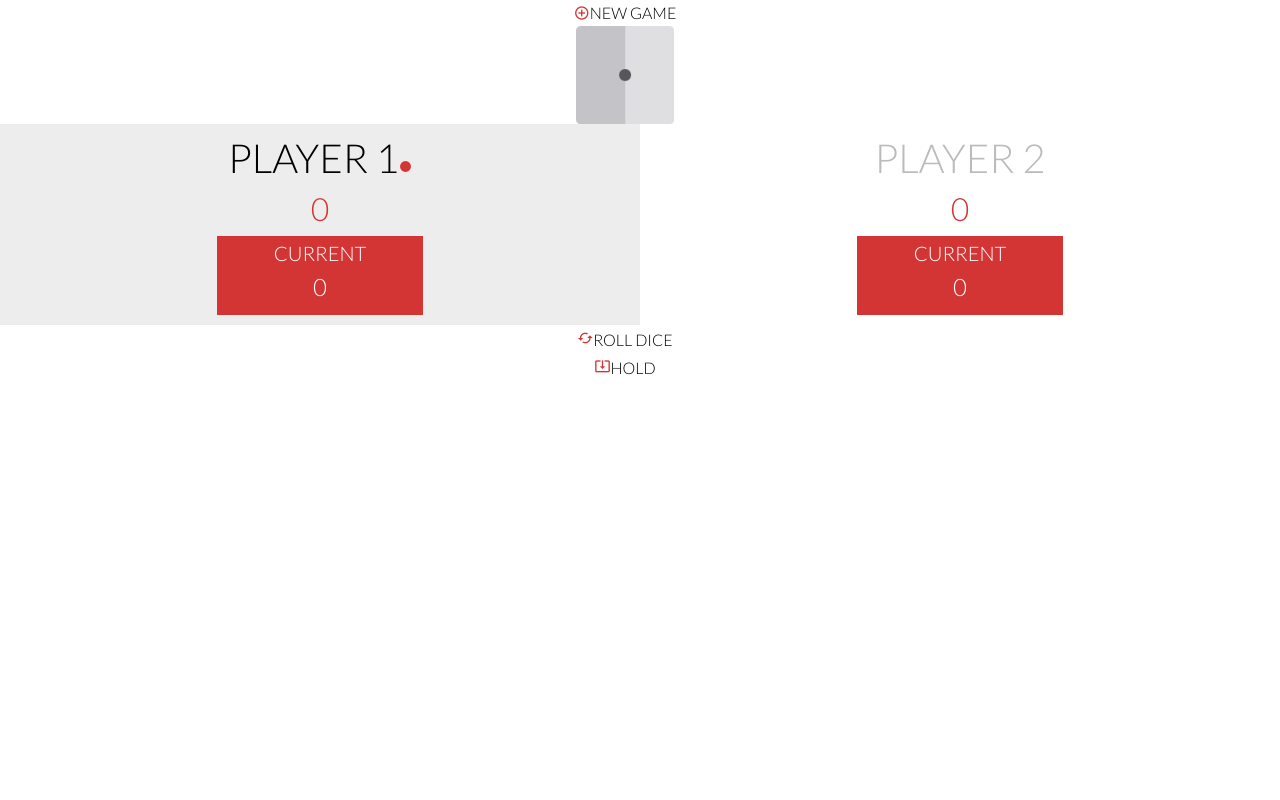
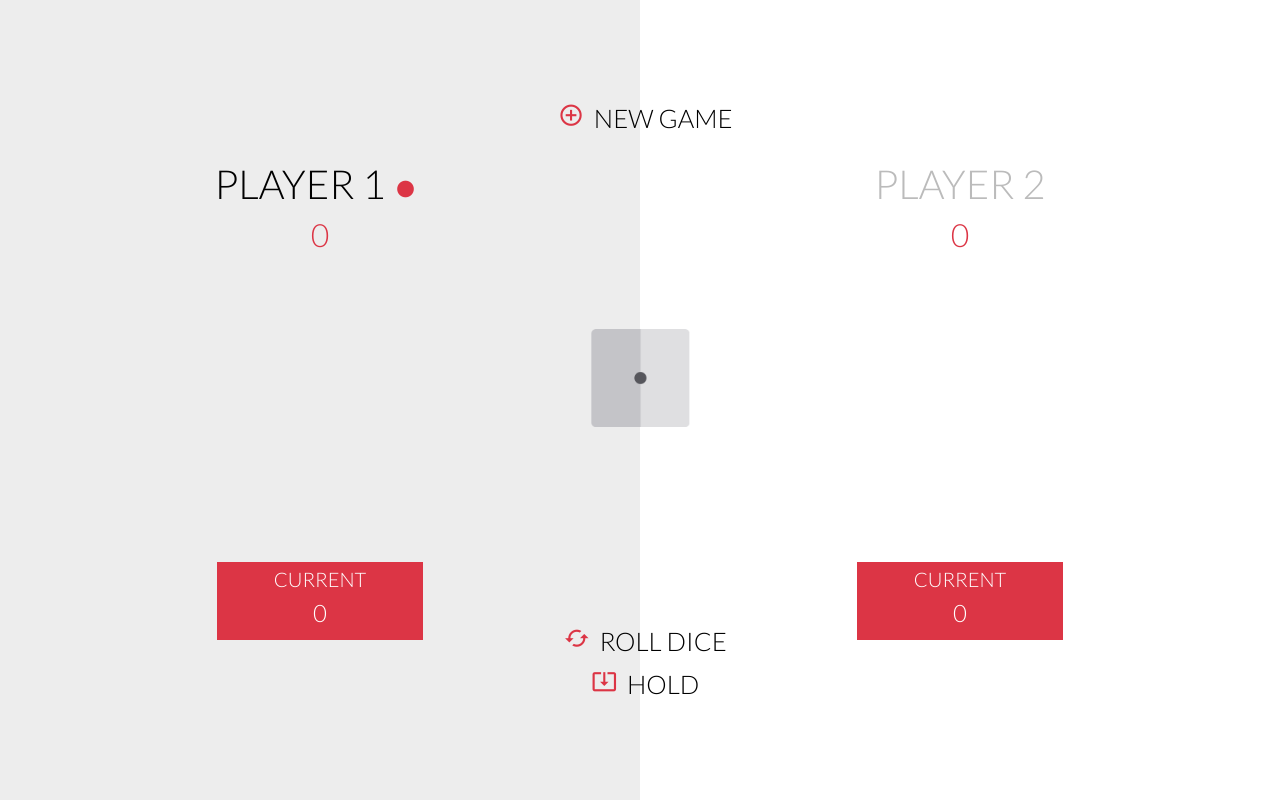
Before and after one commit to FLeckami/dice-bet, a plain HTML site: page index.html in a window 1280 px wide. Drawn offline with nearby package versions, Linux system fonts and the light colour scheme.

Commit message:
amélioration mise en forme

```diff
--- a/index.html
+++ b/index.html
@@ -22,15 +22,27 @@
 
     <title>Quitte ou double</title>
 </head>
-<body class="container-fluid">
-    <button class="container-fluid row justify-content-center" id="newGame">NEW GAME</button>
+<body>
 
-    <img class="dice container-fluid row justify-content-center" id="dice" src="images/d1.png" alt="dice">
+    <div class="interface fluid-container container-lg row flex-lg-column align-items-center justify-content-around">
+        <button class="col-lg-12 col-3 justify-content-center" id="newGame">NEW GAME</button>
 
-    <div class="players container-fluid row flex-column flex-lg-row align-items-center justify-content-center">
-        <div class="p1 col-12 col-lg-6 row flex-column align-items-center player-turn">
-            <h1 class="text-center">PLAYER 1</h1>
-            <h2 class="global-score text-center">0</h2>
+        <img class="col-4 dice" id="dice" src="images/d1.png" alt="dice">
+
+        <div class="col-4 col-lg-12 row flex-column">
+            <button class="col-12" id="rollDice">ROLL DICE</button>
+            <button class="col-12" id="hold">HOLD</button>
+        </div>
+
+    </div>
+
+    <div class="players container-fluid row row-cols-2 flex-column flex-lg-row align-items-center justify-content-center">
+        <div class="p1 col-12 col-lg-6 row  flex-lg-column justify-content-around align-items-center flex-grow-1 player-turn">
+
+            <div class="text-center">
+                <h1>PLAYER 1</h1>
+                <h2 class="global-score">0</h2>
+            </div>
 
             <div class="score-box text-center col-4">
                 <h5>CURRENT</h5>
@@ -38,9 +50,12 @@
             </div>
         </div>
 
-        <div class="p2 col-12 col-lg-6 row flex-column align-items-center">
-            <h1 class="text-center">PLAYER 2</h1>
-            <h2 class="global-score text-center">0</h2>
+        <div class="p2 col-12 col-lg-6 row flex-lg-column justify-content-around align-items-center flex-grow-1">
+
+            <div class="text-center">
+                <h1>PLAYER 2</h1>
+                <h2 class="global-score">0</h2>
+            </div>
 
             <div class="score-box text-center col-4">
                 <h5>CURRENT</h5>
@@ -49,9 +64,6 @@
         </div>
     </div>
 
-    <div class="action-btn container-fluid row justify-content-center flex-column">
-        <button class="col-12" id="rollDice">ROLL DICE</button>
-        <button class="col-12" id="hold">HOLD</button>
-    </div>
+
 </body>
 </html>
--- a/styles.css
+++ b/styles.css
@@ -1,6 +1,4 @@
-:root{
-    --text-color: #d33434;
-}
+
 
 body {
     font-family: 'Lato', sans-serif;
@@ -8,19 +6,52 @@ body {
     margin: 0;
     padding: 0 !important;
     height: 100vh;
+    width: 100vw;
+    background-image: linear-gradient(to right, red, yellow);
 }
 
-img {
+@media (min-width: 992px) { /* for PC */
+    .interface {
+        position: absolute;
+        min-height: 100vh;
+        width: 35%;
+        z-index: 10;
+        transform: translateX(33.7vw);
+    }
+
+    .players > div {
+        min-height: 100vh;
+    }
+}
+
+@media (max-width: 992px) {  /* for mobile */
+    .interface {
+        position: absolute;
+        z-index: 10;
+        transform: translateY(45vh);
+        padding: 0;
+        margin: 0;
+    }
+
+    h1, h5 {
+        font-size: small;
+    }
+
+}
+
+
+.interface img {
     max-width: 128px;
     height: auto;
-    transform: translateX(calc(50vw - 64px));
 }
 
 .players {
     padding: 0;
     margin: 0;
+    position: absolute;
+    min-height: 100vh;
+}
 
-}
 
 h1 {
     color: #bbbbbb;
@@ -29,6 +60,7 @@ h1 {
 .p1, .p2 {
     padding: 10px;
     margin: 0;
+    height: fit-content;
 }
 
 .player-turn {
@@ -41,16 +73,16 @@ h1 {
 
 .player-turn h1::after {
     content: "circle";
-    font-size: small;
+    font-size: 0.5em;
 }
 
 .global-score {
-    color: var(--text-color)
+    color: var(--red)
 }
 
 .score-box {
     font-size: 5%;
-    background-color: var(--text-color);
+    background-color: var(--red);
     color: white;
     padding: 5px;
 }
@@ -58,12 +90,14 @@ h1 {
 button {
     border: none;
     background-color: transparent;
+    position: absolute;
+    font-size: 2vw;
 }
 
 *::before, *::after {
     font-family: 'Material Icons';
-    color: var(--text-color);
-    padding: 0;
+    color: var(--red);
+    padding: 0 10px;
 }
 
 #newGame::before {
```
